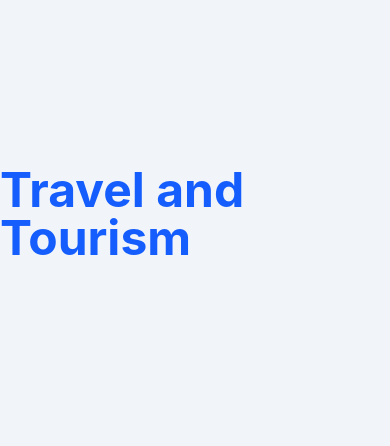
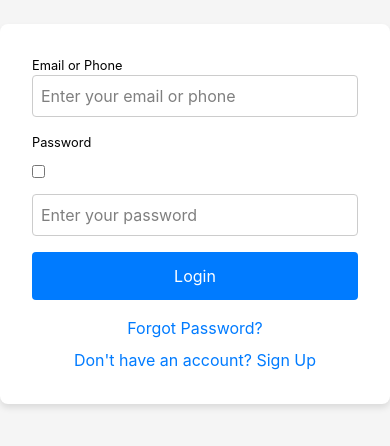
Before and after one commit to AI-Learner01/Web---Wonders-Project, a React (Vite) app in the folder client/: page / in a window 390 px wide. Shown: the part 208-654 px from the top of the page. Built offline with nearby package versions, Linux system fonts and the light colour scheme.

Commit message:
Add Login component, styles and auth pages
Introduce a basic authentication UI: add Login.jsx and Login.css implementing a simple login form (email/phone, password, show-password checkbox, links for forgot/signup).

```diff
--- a/client/src/App.jsx
+++ b/client/src/App.jsx
@@ -2,17 +2,18 @@ import { useState } from 'react'
 import reactLogo from './assets/react.svg'
 import viteLogo from './assets/vite.svg'
 import heroImg from './assets/hero.png'
-import './App.css'
+import Login from './pages/authetication/Login.jsx';
+
+import "./pages/authetication/Login.jsx"
 
 function App() {
 
   return (
-    <div className="flex min-h-screen items-center justify-center bg-slate-100">
-      <h1 className="text-5xl font-bold text-blue-600">
-        Travel and Tourism
-      </h1>
-    </div>
-  )
+    <>
+        <Login />
+    </>
+
+  );
 }
 
 export default App;
--- /dev/null
+++ b/client/src/pages/authetication/Login.css
@@ -0,0 +1,98 @@
+
+
+.logincontainer {
+  display: flex;
+  justify-content: center;
+  align-items: center;
+  height: 100vh;
+  background-color: #f5f5f5;
+}
+
+#loginform {
+  background-color: #fff;
+  padding: 2rem;
+  border-radius: 8px;
+  box-shadow: 0 4px 6px rgba(0, 0, 0, 0.1);
+}
+
+.logintitle {
+  font-size: 0.8rem;
+  margin-bottom: 1rem;
+  text-align: start;
+  margin:0px;
+}
+
+
+
+
+#viewpasswordcontainer {
+  display: flex;
+  flex-direction: row;
+
+  margin-bottom: 1rem;
+}
+
+#email,
+#password {
+  width: 100%;
+  padding: 0.5rem;
+  margin-bottom: 1rem;
+  border: 1px solid #ccc;
+  border-radius: 4px;
+  text-align: left;
+
+}
+
+#passwordLabel {
+  display: block;
+  margin-bottom: 0.5rem;
+  text-align: left;
+  flex: 1;
+}
+
+#viewPassword {
+
+    /* dont take new line */
+    display: inline-block;
+    flex:1;
+  margin-bottom: 1rem;
+}
+
+#loginButton {
+  width: 100%;
+  padding: 0.75rem;
+  background-color: #007bff;
+  color: #fff;
+  border: none;
+  border-radius: 4px;
+  cursor: pointer;
+}
+
+#loginButton:hover {
+  background-color: #0056b3;
+}
+
+#loginButton:disabled {
+  background-color: #ccc;
+  cursor: not-allowed;
+}
+
+#login-button:active {
+    background-color: #004085;
+}
+
+#forgotPasswordLink {
+    display: block;
+    margin-top: 1rem;
+    text-align: center;
+    color: #007bff;
+    text-decoration: none;
+}
+
+#signupLink {
+    display: block;
+    margin-top: 0.5rem;
+    text-align: center;
+    color: #007bff;
+    text-decoration: none;
+}
--- /dev/null
+++ b/client/src/pages/authetication/Login.jsx
@@ -0,0 +1,40 @@
+import React from 'react'
+import './Login.css'
+
+
+function Login() {
+
+    //email or phone  and pass
+    //login buuutton
+    //view password button
+    //login
+    //forgot password
+
+    //dont have an account? sign up
+
+
+    return (
+        <div className='logincontainer'>
+            <form id="loginform">
+                <>
+                <p className='logintitle'>Email or Phone</p>
+                <input id="email" type="text" placeholder='Enter your email or phone' />
+                </>
+                <div className='viewpasswordcontainer'>
+                <p id="passwordLabel" className='logintitle'>Password</p>
+                <input id="viewPassword" type="checkbox" />
+
+                </div>
+
+                <input id="password" type="password" placeholder='Enter your password' />
+                <button id="loginButton">Login</button>
+                <a id="forgotPasswordLink" href="/forgot-password">Forgot Password?</a>
+                <a id="signupLink" href="/signup">Don't have an account? Sign Up</a>
+            </form>
+        </div>
+    );
+
+
+}
+
+export default Login;
```
Also changed, not shown: client/src/pages/authetication/About.jsx (added), client/src/pages/authetication/Contact.jsx (added), client/src/pages/authetication/SignUp.jsx (added).
